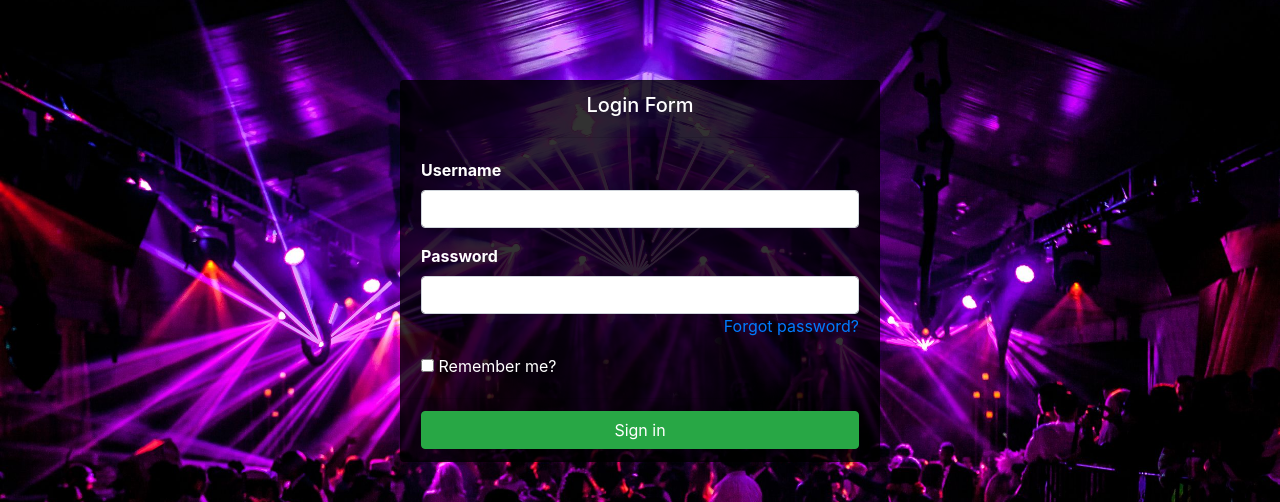
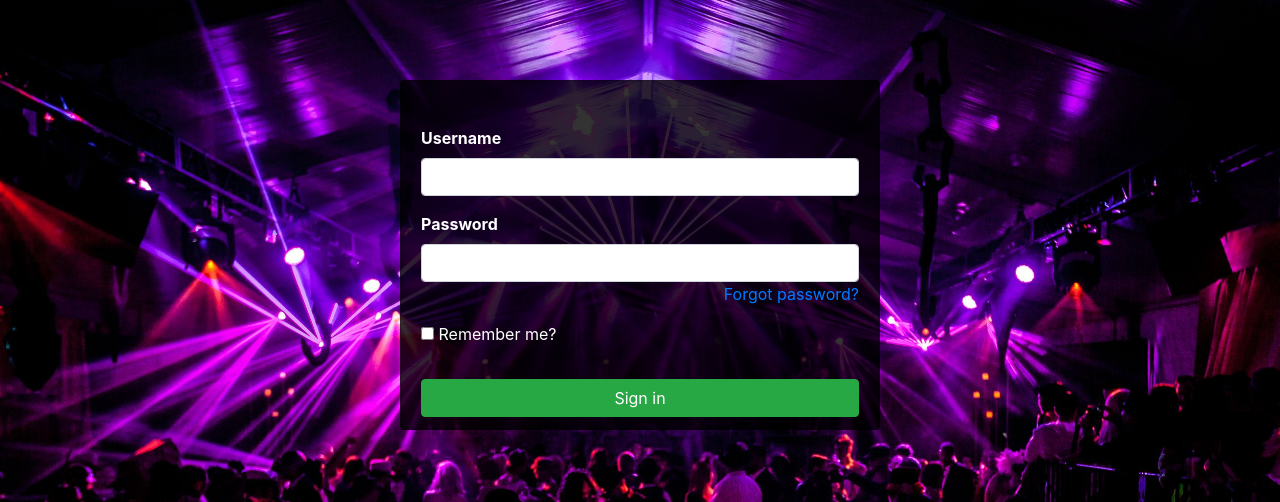
Before and after one commit to EMS26/EMS, a PHP site: page /login.php in a window 1280 px wide. Shown: the top 502 px of the page. Run offline with PHP 8.4, Linux system fonts and the light colour scheme; some libraries are stand-ins or nearby versions.

Commit message:
first commit

```diff
--- a/login.php
+++ b/login.php
@@ -42,7 +42,7 @@
             <div class="col-md-6">
                 <div class="card  mb-3" style="max-width: 30rem; background-color: rgba(0, 0, 0, 0.800); color: white;">
                     <div class="card-header" style="text-align: center;">
-                        <h5>Login Form</h5>
+
                     </div>
                     <div class="card-body ">
                         <form action="" method="POST">
```
